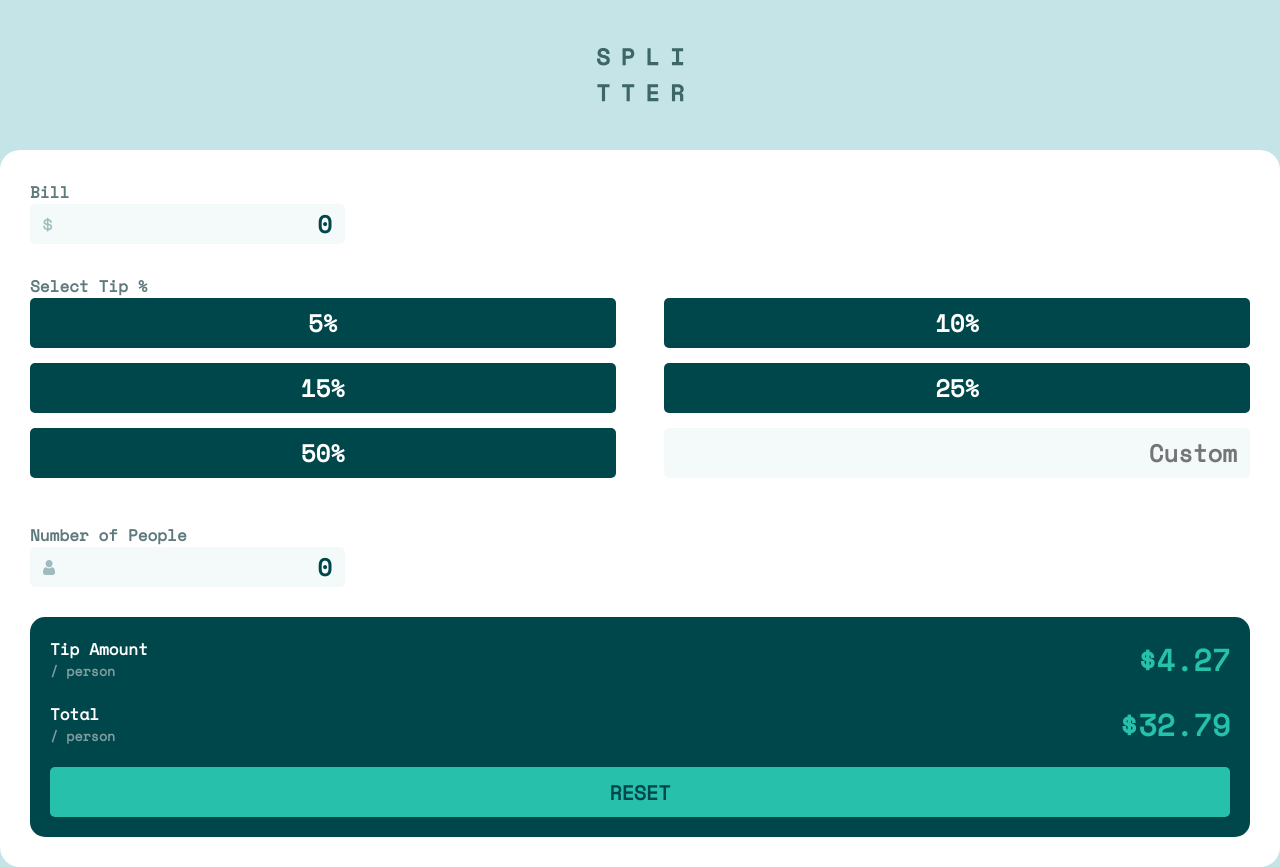
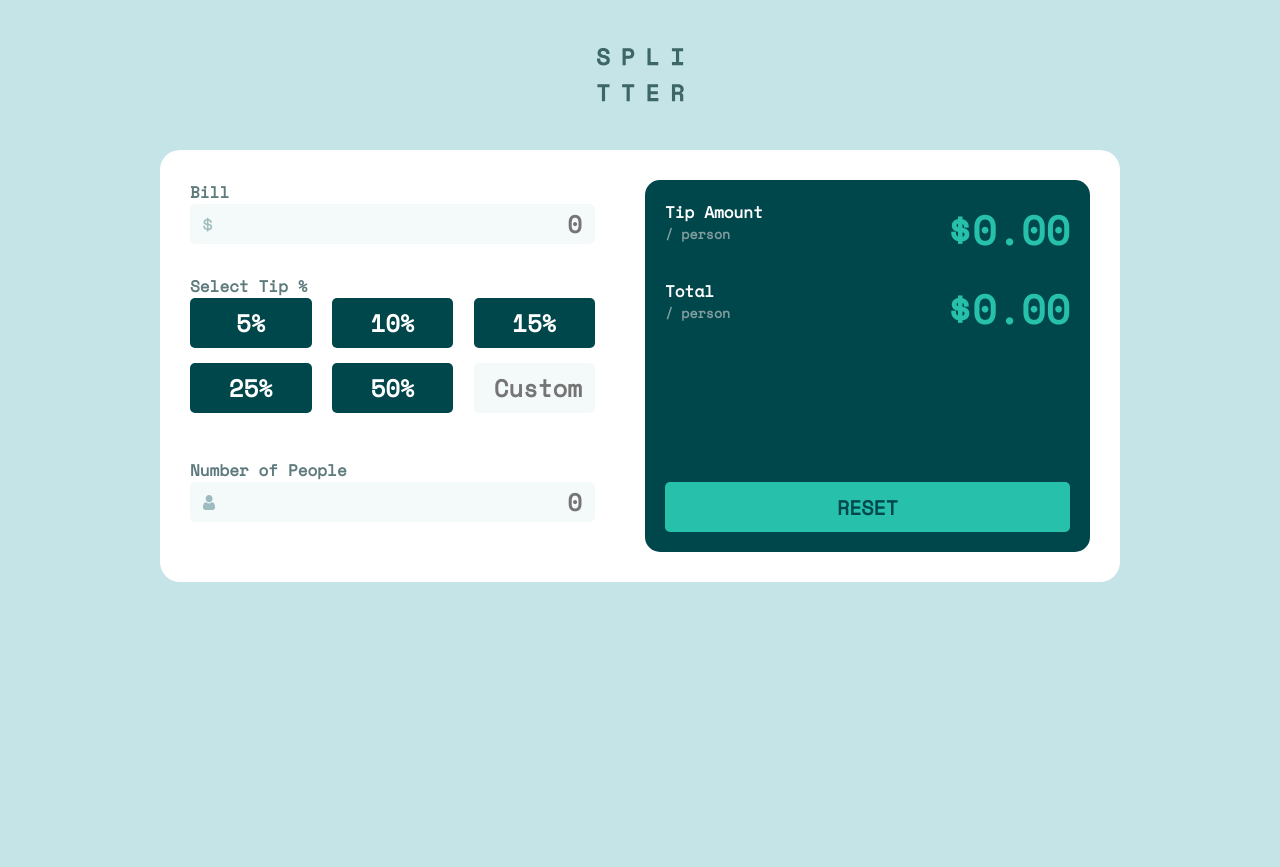
Before and after one commit to sefmadrid/tip-calculator, a React (Create React App) app: page / in a window 1280 px wide. After the commit the page ends 800 px from the top, so only its background shows below. Built offline with nearby package versions, Linux system fonts and the light colour scheme.

Commit message:
update: Updated desktop view.

```diff
--- a/src/App.js
+++ b/src/App.js
@@ -15,7 +15,7 @@ function App() {
                     <label htmlFor="bill">Bill</label>
                     <span className="icon-input">
                         <img className="icon" src={dollarIcon} alt="dollar icon"/>
-                        <input type="text" name="bill" id="bill" defaultValue={0}/>
+                        <input type="text" name="bill" id="bill" placeholder="0"/>
                     </span>
                 </div>
                 <div className="field">
@@ -50,7 +50,7 @@ function App() {
                     <label htmlFor="number-of-people">Number of People</label>
                     <span className="icon-input">
                             <img className="icon" src={personIcon} alt="person icon"/>
-                            <input type="text" name="number-of-people" id="number-of-people" defaultValue={0}/>
+                            <input type="text" name="number-of-people" id="number-of-people" placeholder="0"/>
                         </span>
                 </div>
             </div>
@@ -60,15 +60,15 @@ function App() {
                         <small>/ person</small>
                     </span>
                     <span className="value">
-                        $4.27
+                        $0.00
                     </span>
                 </div>
-                <div className="total-section">
+                <div className="total-section" id="total-section">
                     <span className="text">Total
                         <small>/ person</small>
                     </span>
                     <span className="value">
-                        $32.79
+                        $0.00
                     </span>
                 </div>
                 <button id="reset-button">RESET</button>
--- a/src/sass/App.scss
+++ b/src/sass/App.scss
@@ -8,10 +8,16 @@ header {
   min-height: 150px;
 }
 
+#calculator .tip-percent-options.radio-option label, #calculator input {
+  font-size: 24px;
+}
+
 #calculator {
   background: white;
   padding: 30px;
   border-radius: 20px;
+  max-width: 900px;
+  margin: auto;
 }
 
 #calculator .field {
@@ -24,30 +30,27 @@ header {
 }
 
 #calculator input {
+  width: 100%;
   height: 40px;
   background: color.$light-grayish-cyan-2;
   border: 0;
   border-radius: 5px;
   text-align: right;
   color: color.$black;
-  font-size: 24px;
   padding-right: 13px;
   font-weight: 700;
   box-sizing: border-box;
+  cursor: pointer;
 }
 
 #calculator #tip-percent-options-group {
   display: flex;
+  justify-content: space-between;
   flex-wrap: wrap;
 }
 
 #calculator #tip-percent-options-group input[type="radio"]{
   display: none;
-}
-
-#calculator #tip-percent-options-group {
-  display: flex;
-  justify-content: space-between;
 }
 
 #calculator #tip-percent-options-group .tip-percent-options{
@@ -70,7 +73,6 @@ header {
   align-content: center;
   justify-content: center;
   line-height: 50px;
-  font-size: 24px;
 }
 
 #calculator #tip-percent-options-group input[type="radio"]:checked+label{
@@ -95,6 +97,12 @@ header {
   background: color.$black;
   padding: 20px;
   border-radius: 15px;
+  display: flex;
+  flex-direction: column;
+}
+
+#calculator #total #total-section{
+  flex-grow: 1;
 }
 
 #calculator #total .text{
@@ -129,3 +137,22 @@ header {
   font-weight: 700;
   color: color.$black;
 }
+
+@media(min-width:900px){
+  #calculator {
+    display: flex;
+    justify-content: space-between;
+  }
+
+  #calculator #input, #calculator #total{
+    width: 45%;
+  }
+
+  #calculator #tip-percent-options-group .tip-percent-options{
+    width: 30%;
+  }
+
+  #calculator #total .value {
+    font-size: 40px;
+  }
+}
```
